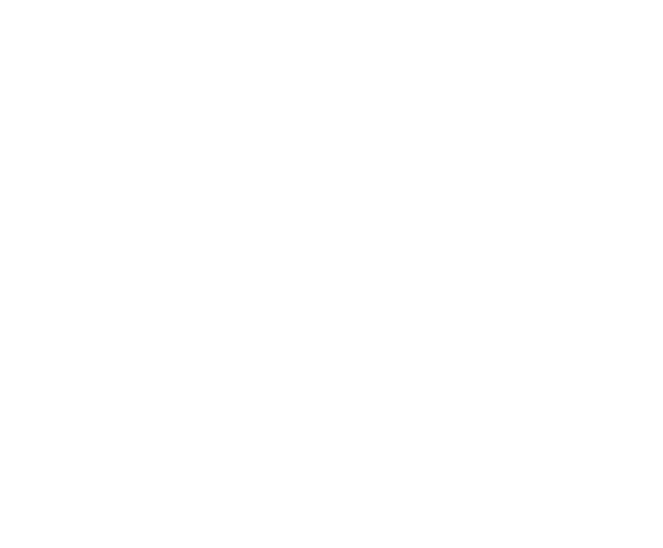
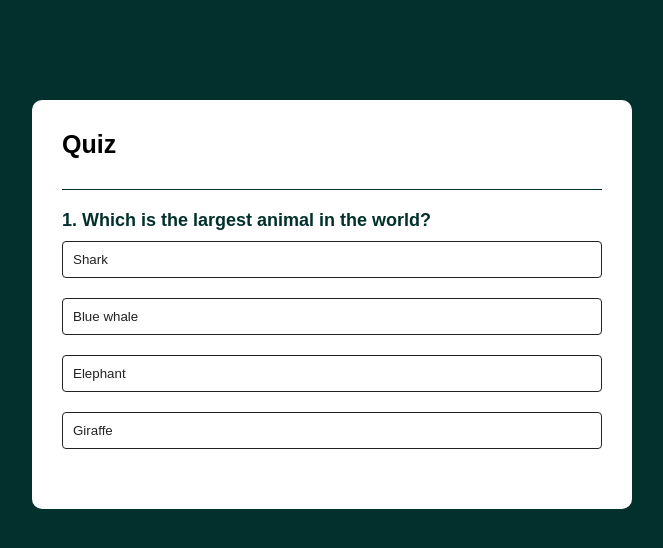
Before and after one commit to Melanie-J-Baker/quiz-app, a website: page index.html in a window 1280 px wide. Shown: the whole page, without its empty margins (308-971 px from the left). Drawn offline with nearby package versions, Linux system fonts and the light colour scheme.

Commit message:
Create basic quiz using jQuery - questions and final score - add dummy questions

```diff
--- a/index.html
+++ b/index.html
@@ -7,6 +7,18 @@
     <title>Quiz App</title>
 </head>
 <body>
-
+    <div class="app">
+        <h1>Quiz</h1>
+        <div class="quiz">
+            <h2 id="question">Question goes here</h2>
+            <div id="answer-buttons"></div>
+            <button id="next-btn">Next</button>
+        </div>
+    </div>
+    <script
+        src="https://code.jquery.com/jquery-3.2.1.min.js"
+        integrity="sha256-hwg4gsxgFZhOsEEamdOYGBf13FyQuiTwlAQgxVSNgt4="
+        crossorigin="anonymous"></script>
+    <script src="main.js"></script>
 </body>
 </html>
--- /dev/null
+++ b/main.js
@@ -0,0 +1,111 @@
+$(document).ready(() => {
+    const questions = [
+        {
+            question: "Which is the largest animal in the world?",
+            answers: [
+                { text: "Shark", correct: false},
+                { text: "Blue whale", correct: true},
+                { text: "Elephant", correct: false},
+                { text: "Giraffe", correct: false},
+            ]
+        },
+            {
+            question: "Which is the largest desert in the world?",
+            answers: [
+                { text: "Kalahari", correct: false},
+                { text: "Gobi", correct: false},
+                { text: "Sahara", correct: false},
+                { text: "Antarctica", correct: true},
+            ]
+        },
+            {
+            question: "Which is the smallest continent in the world?",
+            answers: [
+                { text: "Asia", correct: false},
+                { text: "Australia", correct: true},
+                { text: "Arctic", correct: false},
+                { text: "Africa", correct: false},
+            ]
+        }
+    ];
+
+    let currentQuestionIndex = 0;
+    let score = 0;
+
+    const $questionElement = $("#question");
+    const $answerButtons = $("#answer-buttons");
+    const $nextButton = $("#next-btn");
+
+    function startQuiz() {
+        currentQuestionIndex = 0;
+        score = 0;
+        $nextButton.html("Next");
+        showQuestion();
+    };
+
+    function showQuestion() {
+        resetState();
+        let currentQuestion = questions[currentQuestionIndex];
+        let questionNumber = currentQuestionIndex + 1;
+        $questionElement.text(`${questionNumber}. ${currentQuestion.question}`);
+        currentQuestion.answers.forEach(answer => {
+            const $button = $("<button></button>")
+                .text(answer.text)
+                .addClass("btn")
+                .data("correct", answer.correct);
+            $button.on("click", function () {
+                selectAnswer($(this))
+            });
+            $answerButtons.append($button);
+        });
+    };
+
+    function resetState() {
+        $nextButton.hide();
+        $answerButtons.empty();
+    };
+
+    function selectAnswer($selectedBtn) {
+        const isCorrect = $selectedBtn.data("correct");
+        if(isCorrect){
+            $selectedBtn.addClass("correct");
+            score++;
+        } else {
+            $selectedBtn.addClass("incorrect");
+        };
+        $answerButtons.children().each(function () {
+            const $button = $(this);
+            if($button.data("correct") === true) {
+                $button.addClass("correct");
+            }
+            $button.attr("disabled","true");
+        });
+        $nextButton.css("display", "block");
+    };
+
+    function showScore() {
+        resetState();
+        $questionElement.html(`You scored ${score} out of ${questions.length}!`);
+        $nextButton.htm("Play Again");
+        $nextButton.css("display", "block");
+    }
+
+    function handleNextButton() {
+        currentQuestionIndex++;
+        if(currentQuestionIndex < questions.length) {
+            showQuestion();
+        } else {
+            showScore();
+        }
+    }
+
+    $nextButton.on("click", () => {
+        if(currentQuestionIndex < questions.length) {
+            handleNextButton();
+        } else {
+            startQuiz();
+        }
+    })
+
+    startQuiz();
+});
--- /dev/null
+++ b/package.json
@@ -0,0 +1,5 @@
+{
+  "dependencies": {
+    "jquery": "^3.7.1"
+  }
+}
--- a/style.css
+++ b/style.css
@@ -4,3 +4,79 @@
     font-family: "Poppins", sans-serif;
     box-sizing: border-box;
 }
+
+body {
+   background: #02302c;
+}
+
+.app {
+    background: #fff;
+    width: 90%;
+    max-width: 600px;
+    margin: 100px auto 0;
+    border-radius: 10px;
+    padding: 30px;
+}
+
+.app h1 {
+    font-size: 25px;
+    color: #000000;
+    font-weight: 600;
+    border-bottom: 1px solid #02302c;
+    padding-bottom: 30px;
+}
+
+.quiz {
+    padding: 20px 0;
+}
+
+.quiz h2 {
+    font-size: 18px;
+    color: #02302c;
+    font-weight: 600;
+}
+
+.btn {
+    background: #fff;
+    color: #222;
+    font-weight: 500;
+    width: 100%;
+    border: 1px solid #222;
+    padding: 10px;
+    margin: 10px 0;
+    text-align: left;
+    border-radius: 4px;
+    cursor: pointer;
+    transition: all 0.3s;
+}
+
+.btn:hover:not([disabled]) {
+    background: #222;
+    color: #fff;
+}
+
+.btn:disabled {
+    cursor: no-drop;
+}
+
+#next-btn {
+    background: #001e4d;
+    color: #fff;
+    font-weight: 500;
+    width: 150px;
+    border: 0;
+    padding: 10px;
+    margin: 20px auto 0;
+    border-radius: 4px;
+    cursor: pointer;
+    display: none;
+}
+
+.correct {
+    background: #19c913;
+}
+
+.incorrect {
+    background: #f50404;
+    color: #fff;
+}
```
Also changed, not shown: 1 other file.
